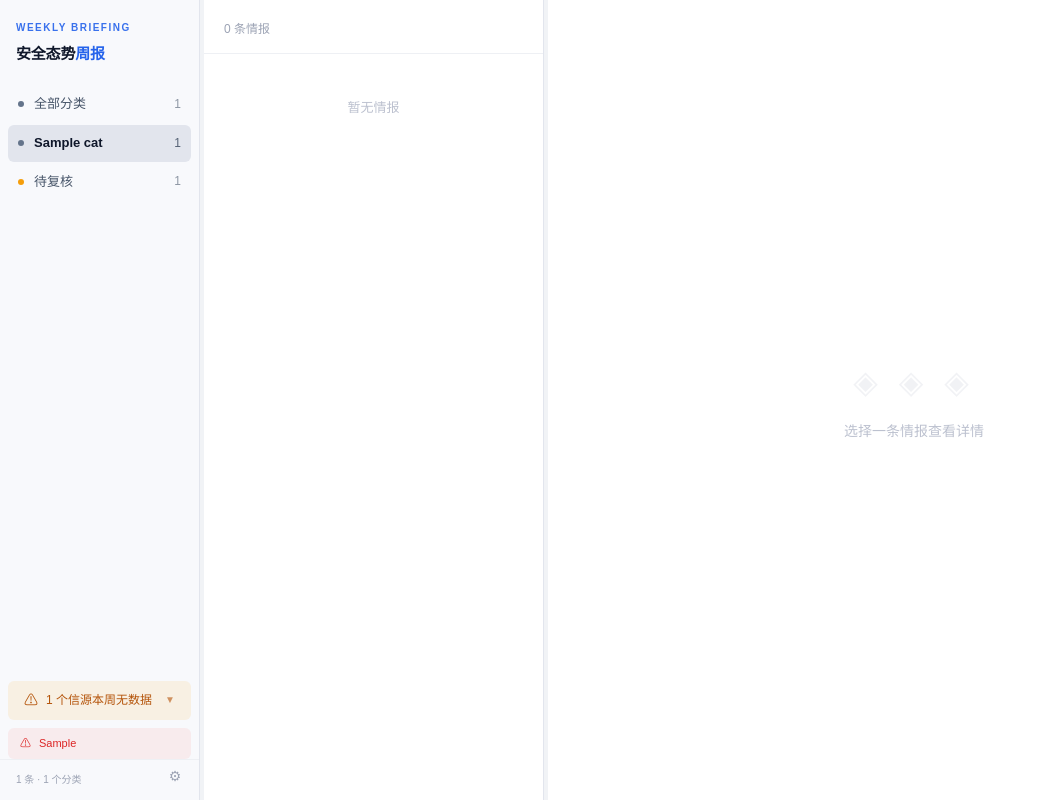
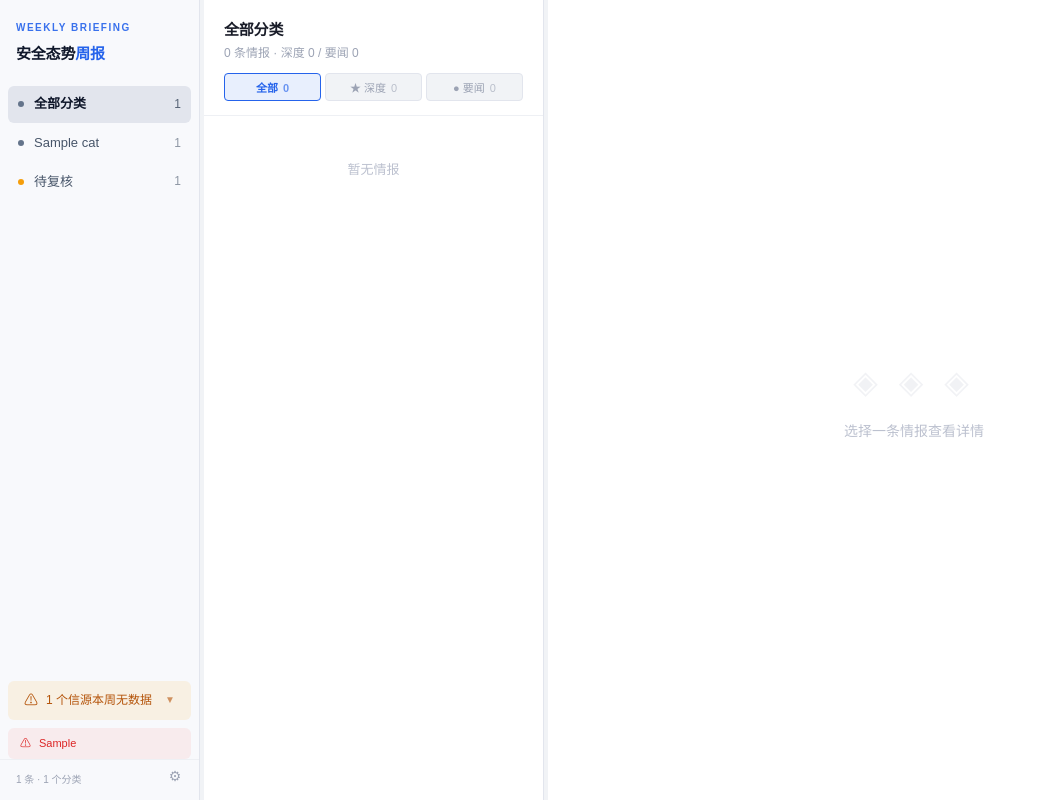
Before and after one commit to AchatesRay/security-weekly-report, a Python web app: template templates/weekly_report.html in a window 1280 px wide. Shown: the whole page, without its empty margins (0-1039 px from the left). Run offline with Jinja, Linux system fonts and the light colour scheme; the template is opened without the code that fills it: most values are stand-ins (such as "Sample title", 1, 10 or a date in 2020).

Commit message:
fix(report): 恢复主题分类与报告栏目双维度

```diff
--- a/pipeline/assets/mobile.css
+++ b/pipeline/assets/mobile.css
@@ -111,7 +111,10 @@
   .is-mobile .list-card:active { background: #e2e5ed; }
   .is-mobile .list-card-title { font-size: 13px; }
   .is-mobile .list-card-source { font-size: 11px; }
-  .is-mobile .list-card-meta { font-size: 11px; }
+  .is-mobile .list-card-meta { font-size: 11px; flex-wrap: wrap; }
+  .is-mobile .section-tabs { margin-top: 8px; gap: 6px; }
+  .is-mobile .section-tab { padding: 7px 4px; font-size: 12px; }
+  .is-mobile .list-section-header { padding: 10px 14px 7px; }
   .is-mobile .list-item { padding: 10px 12px; margin-bottom: 6px; border-radius: 8px; cursor: pointer; }
   .is-mobile .list-item:active { background: #e2e5ed; }
   .is-mobile .list-item-title { font-size: 13px; }
--- a/templates/weekly_report.html
+++ b/templates/weekly_report.html
@@ -103,6 +103,22 @@
 .list-card-meta { font-size:12px; color:#059669; display:flex; align-items:center; gap:8px; }
 .list-card-ai { font-size:10px; font-weight:600; color:var(--accent); background:var(--accent-soft); padding:1px 6px; border-radius:3px; letter-spacing:.3px; }
 .list-card-review { border-left-color:#f59e0b !important; }
+/* 双栏筛选：分类导航是主维度，栏目是列表内的次维度 */
+.section-tabs { display:flex; gap:4px; margin-top:10px; }
+.section-tab { flex:1; padding:5px 6px; border:1px solid var(--border); background:var(--bg); color:var(--text-muted); border-radius:4px; font-size:11px; font-family:inherit; cursor:pointer; transition:all .15s; white-space:nowrap; }
+.section-tab:hover { border-color:var(--accent); color:var(--accent); }
+.section-tab.active { background:var(--accent-soft); border-color:var(--accent); color:var(--accent); font-weight:600; }
+.section-tab-count { opacity:.65; margin-left:2px; }
+.list-section-header { padding:10px 20px 7px; font-size:11px; font-weight:600; letter-spacing:.5px; background:var(--bg); border-bottom:1px solid var(--border-light); }
+.list-section-header:not(:first-child) { border-top:1px solid var(--border-light); }
+.list-section-header.deep { color:#7c3aed; }
+.list-section-header.news { color:#b45309; }
+.list-card-section { font-size:10px; font-weight:600; padding:1px 6px; border-radius:3px; letter-spacing:.3px; }
+.list-card-section.deep { color:#7c3aed; background:rgba(124,58,237,.10); }
+.list-card-section.news { color:#b45309; background:rgba(245,158,11,.12); }
+.detail-section-tag { padding:3px 10px; border-radius:4px; font-size:11px; font-weight:600; }
+.detail-section-tag.deep { color:#7c3aed; background:rgba(124,58,237,.10); }
+.detail-section-tag.news { color:#b45309; background:rgba(245,158,11,.12); }
 
 /* Detail */
 .detail-panel { flex:1; background:var(--surface); display:flex; flex-direction:column; height:100vh; overflow-y:auto; }
@@ -111,7 +127,7 @@
 .detail-empty p { font-size:14px; }
 .detail-content { padding:40px 56px 60px; max-width:1200px; }
 .detail-meta { display:flex; align-items:center; flex-wrap:wrap; gap:10px; margin-bottom:20px; font-size:12px; }
-.detail-meta > span:not(.detail-source-tag) { color:#059669; }
+.detail-meta > span:not(.detail-source-tag):not(.detail-section-tag) { color:#059669; }
 .detail-source-tag { padding:3px 10px; border-radius:4px; font-size:11px; font-weight:600; letter-spacing:.3px; }
 .detail-title { font-family:"Microsoft YaHei","微软雅黑",sans-serif; font-size:26px; font-weight:800; letter-spacing:-0.3px; line-height:1.35; margin-bottom:16px; }
 .detail-title a { color:var(--text); text-decoration:none; }
@@ -231,7 +247,7 @@
     </div>
 
     <nav class="nav" id="nav">
-      <div class="nav-item" data-idx="-1">
+      <div class="nav-item active" data-idx="-1">
         <span class="nav-dot slate"></span>
         <span class="nav-label">全部分类</span>
         <span class="nav-count" id="navAllCount">{{ total_count }}</span>
@@ -246,7 +262,7 @@
       {% elif cat.startswith("⑥") %}{% set dot = "blue" %}
       {% else %}{% set dot = "slate" %}
       {% endif %}
-      <div class="nav-item{% if loop.index0 == 0 %} active{% endif %}" data-idx="{{ loop.index0 }}">
+      <div class="nav-item" data-idx="{{ loop.index0 }}">
         <span class="nav-dot {{ dot }}"></span>
         <span class="nav-label">{{ short }}</span>
         <span class="nav-count" id="catCount{{ loop.index0 }}">{{ groups[cat] | length }}</span>
@@ -292,7 +308,12 @@
   <div class="list-panel">
     <div class="list-header">
       <h3 id="listTitle">全部分类</h3>
-      <p id="listSub">{{ total_count }} 条情报</p>
+      <p id="listSub">{{ total_count }} 条情报 · 深度 {{ section_counts['deep'] }} / 要闻 {{ section_counts['news'] }}</p>
+      <div class="section-tabs" id="sectionTabs">
+        <button type="button" class="section-tab active" data-section="all">全部 <span class="section-tab-count" data-count="all">{{ section_counts['all'] }}</span></button>
+        <button type="button" class="section-tab" data-section="架构与技术深度">★ 深度 <span class="section-tab-count" data-count="deep">{{ section_counts['deep'] }}</span></button>
+        <button type="button" class="section-tab" data-section="本周安全要闻">● 要闻 <span class="section-tab-count" data-count="news">{{ section_counts['news'] }}</span></button>
+      </div>
     </div>
     <div class="list-items" id="listItems"></div>
   </div>
@@ -349,7 +370,8 @@
 
 // ── State ──
 var _currentData = _allData['{{ week_str }}'];
-var _currentCat = 0;
+var _currentCat = -1;          // -1=全部分类，-2=待复核，>=0=主题分类
+var _currentSection = 'all';   // all=全部，或 item.section 原值（★ 深度 / ● 要闻）
 var _currentItems = [];
 var _currentSel = -1;
 
@@ -371,6 +393,7 @@
 var loading = document.getElementById('loading');
 var navAllCount = document.getElementById('navAllCount');
 var sidebarFooter = document.getElementById('sidebarFooter');
+var sectionTabs = document.getElementById('sectionTabs');
 
 function esc(s) { return (''+s).replace(/&/g,'&amp;').replace(/</g,'&lt;').replace(/>/g,'&gt;').replace(/"/g,'&quot;'); }
 function escAttr(s) { return (''+s).replace(/&/g,'&amp;').replace(/"/g,'&quot;').replace(/'/g,'&#39;'); }
@@ -405,45 +428,102 @@
     item._catIdx = -1;
     data.catNames.forEach(function(name, ci) {
       var fullName = (_catPrefixes[ci] || '') + ' ' + name;
-      if (item.section && item.section === name) { item._catIdx = ci; return; }
+      // 只认主题分类；section 是栏目维度，不能拿来当分类匹配。
       if (item.category === fullName || item.category === name) item._catIdx = ci;
     });
   });
 }
 
+function _matchesSection(item, section) {
+  return section === 'all' || item.section === section;
+}
+
+function _sectionBadge(item) {
+  if (item.section === '架构与技术深度') return '<span class="list-card-section deep">★ 深度</span>';
+  if (item.section === '本周安全要闻') return '<span class="list-card-section news">● 要闻</span>';
+  return '';
+}
+
+function _sectionHeader(name, count) {
+  var isDeep = name === '架构与技术深度';
+  var label = isDeep ? '★ 架构与技术深度' : '● 本周安全要闻';
+  return '<div class="list-section-header ' + (isDeep ? 'deep' : 'news') + '">' + label +
+    ' <span class="section-tab-count">' + count + '</span></div>';
+}
+
+function _cardHtml(item, i) {
+  var html = '<div class="list-card' + (item.filter_decision === 'review' ? ' list-card-review' : '') + '" data-idx="' + i + '">';
+  html += '<div class="list-card-source" style="color:hsl(' + item.source_hue + ',55%,40%)">' + esc(item.source_name) + '</div>';
+  html += '<div class="list-card-title">' + esc(item.title) + '</div>';
+  html += '<div class="list-card-meta">' + _sectionBadge(item) + '<span>' + esc(item.published_date) + '</span>';
+  if (item.content_type) html += '<span>·</span><span>' + esc(item.content_type) + '</span>';
+  if (item.source_type) html += '<span>·</span><span>' + esc(item.source_type) + '</span>';
+  html += '</div></div>';
+  return html;
+}
+
 function renderList() {
   var catIdx = _currentCat;
   var data = _currentData;
-  var items;
+  var baseItems;
   if (catIdx === -1) {
-    items = data.items.filter(function(d) { return d.filter_decision !== 'review'; });
+    baseItems = data.items.filter(function(d) { return d.filter_decision !== 'review'; });
   } else if (catIdx === -2) {
-    items = data.items.filter(function(d) { return d.filter_decision === 'review'; });
+    baseItems = data.items.filter(function(d) { return d.filter_decision === 'review'; });
   } else {
-    items = data.items.filter(function(d) { return d._catIdx === catIdx && d.filter_decision !== 'review'; });
+    baseItems = data.items.filter(function(d) { return d._catIdx === catIdx && d.filter_decision !== 'review'; });
   }
-  _currentItems = items;
+
+  // 待复核条目没有 section 标签，栏目筛选对它不适用。
+  var section = catIdx === -2 ? 'all' : _currentSection;
+  if (catIdx === -2) _currentSection = 'all';
+
+  var counts = { all: baseItems.length, deep: 0, news: 0 };
+  baseItems.forEach(function(item) {
+    if (item.section === '架构与技术深度') counts.deep++;
+    else if (item.section === '本周安全要闻') counts.news++;
+  });
+  if (sectionTabs) {
+    sectionTabs.style.display = catIdx === -2 ? 'none' : 'flex';
+    sectionTabs.querySelectorAll('.section-tab').forEach(function(tab) {
+      tab.classList.toggle('active', tab.dataset.section === section);
+      var countEl = tab.querySelector('.section-tab-count');
+      if (countEl) countEl.textContent = counts[tab.dataset.section] || 0;
+    });
+  }
+
+  var items = baseItems.filter(function(item) { return _matchesSection(item, section); });
   _currentSel = -1;
 
   listTitle.textContent = catIdx === -1 ? '全部分类' : (catIdx === -2 ? '待复核' : data.catNames[catIdx]);
-  listSub.textContent = items.length + ' 条情报';
+  listSub.textContent = items.length + ' 条情报' +
+    (catIdx === -2 ? '' : ' · 深度 ' + counts.deep + ' / 要闻 ' + counts.news);
 
   if (!items.length) {
+    _currentItems = items;
     listEl.innerHTML = '<div style="padding:40px 20px;text-align:center;color:var(--text-dim);font-size:13px">暂无情报</div>';
     dEmpty.style.display = 'flex'; dContent.style.display = 'none';
     return;
   }
 
   var html = '';
-  items.forEach(function(item, i) {
-    html += '<div class="list-card' + (item.filter_decision === 'review' ? ' list-card-review' : '') + '" data-idx="' + i + '">';
-    html += '<div class="list-card-source" style="color:hsl(' + item.source_hue + ',55%,40%)">' + esc(item.source_name) + '</div>';
-    html += '<div class="list-card-title">' + esc(item.title) + '</div>';
-    html += '<div class="list-card-meta"><span>' + esc(item.published_date) + '</span>';
-    if (item.content_type) html += '<span>·</span><span>' + esc(item.content_type) + '</span>';
-    if (item.source_type) html += '<span>·</span><span>' + esc(item.source_type) + '</span>';
-    html += '</div></div>';
-  });
+  if (catIdx === -1 && section === 'all') {
+    // 全部分类 + 全部栏目：按两栏分组显示，同时保留栏目切换。
+    var display = [];
+    ['架构与技术深度', '本周安全要闻'].forEach(function(name) {
+      var group = items.filter(function(item) { return item.section === name; });
+      if (!group.length) return;
+      html += _sectionHeader(name, group.length);
+      group.forEach(function(item) {
+        html += _cardHtml(item, display.length);
+        display.push(item);
+      });
+    });
+    _currentItems = display;
+  } else {
+    items.forEach(function(item, i) { html += _cardHtml(item, i); });
+    _currentItems = items;
+  }
   listEl.innerHTML = html;
 
   listEl.querySelectorAll('.list-card').forEach(function(el) {
@@ -459,6 +539,7 @@
   dContent.style.animation = 'fadeIn 0.3s ease';
 
   dMeta.innerHTML = '<span class="detail-source-tag" style="color:hsl(' + item.source_hue + ',55%,35%);background:hsla(' + item.source_hue + ',55%,40%,0.1)">' + esc(item.source_name) + '</span>' +
+    (item.section ? '<span class="detail-section-tag ' + (item.section === '架构与技术深度' ? 'deep' : 'news') + '">' + (item.section === '架构与技术深度' ? '★ 架构与技术深度' : '● 本周安全要闻') + '</span>' : '') +
     '<span>' + esc(item.published_date) + '</span>' +
     (item.content_type ? '<span>·</span><span>' + esc(item.content_type) + '</span>' : '') +
     (item.source_type ? '<span>·</span><span>' + esc(item.source_type) + '</span>' : '');
@@ -577,10 +658,11 @@
   _currentData = data;
   rebuildCatIdx(data);
   loadNav(data);
-  // Reset to "AI/LLM 安全" view
-  _currentCat = 0;
+  // Reset to "全部分类" view（双栏分组在全部视图下才完整展示）
+  _currentCat = -1;
+  _currentSection = 'all';
   document.querySelectorAll('.nav-item').forEach(function(n) { n.classList.remove('active'); });
-  document.querySelector('.nav-item[data-idx="0"]').classList.add('active');
+  document.querySelector('.nav-item[data-idx="-1"]').classList.add('active');
   renderList();
 }
 
@@ -668,6 +750,15 @@
       renderList();
     });
   });
+  // 栏目切换（全部 / 深度 / 要闻）
+  if (sectionTabs) {
+    sectionTabs.querySelectorAll('.section-tab').forEach(function(el) {
+      el.addEventListener('click', function() {
+        _currentSection = el.dataset.section;
+        renderList();
+      });
+    });
+  }
   renderList();
 });
 </script>
```
Also changed, not shown: pipeline/assets/mobile.js (+6 -2 lines), pipeline/steps/report_generator.py (+13 -7 lines), README.md.
